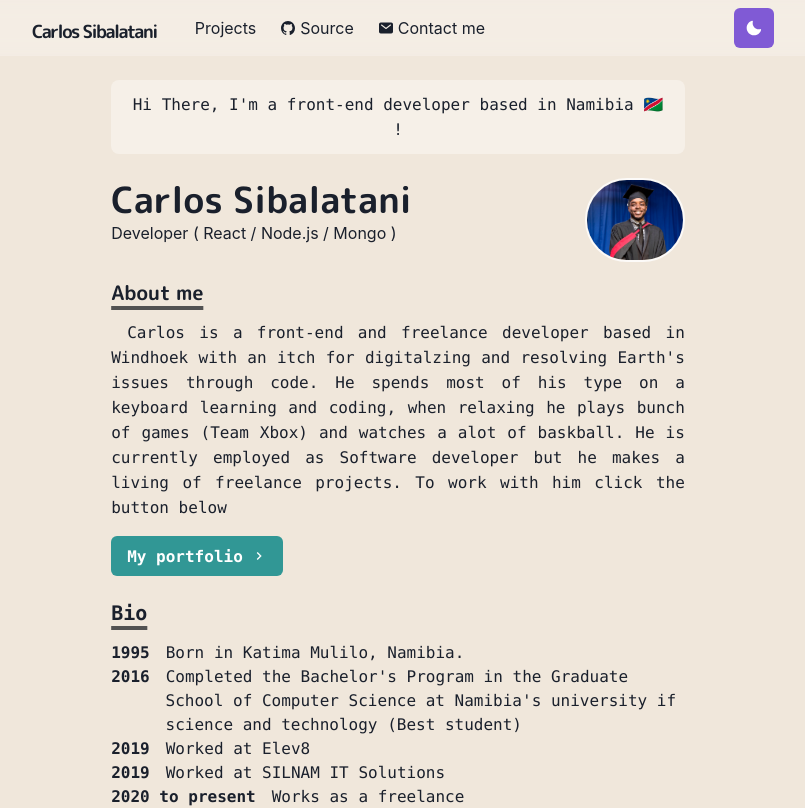
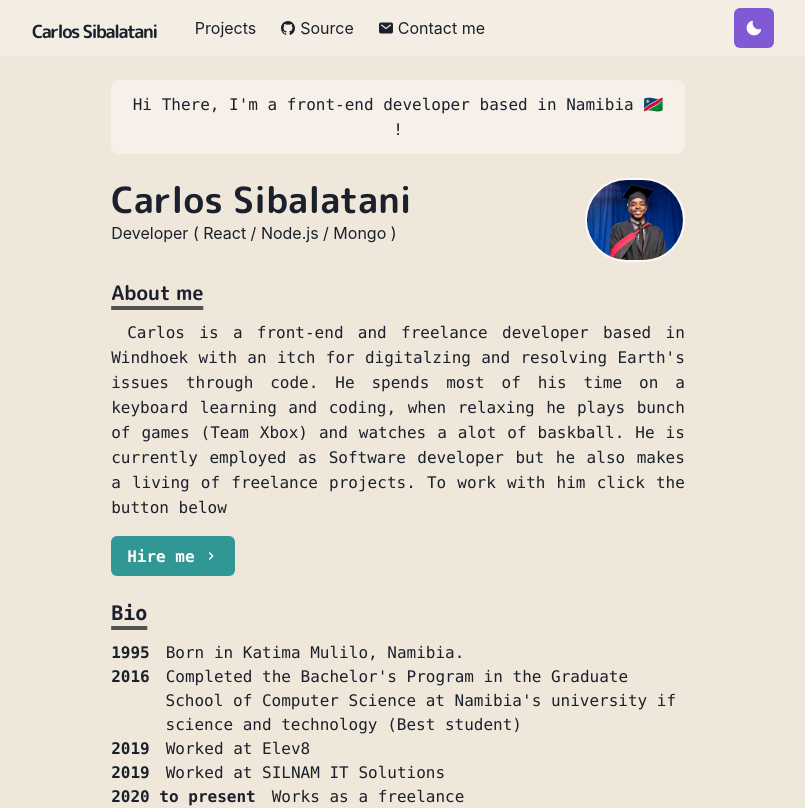
Before and after one commit to FearTheBeard95/curly-happiness, a Next.js app: page / in a window 1280 px wide. Shown: the top 808 px of the page, without its empty margins (242-1047 px from the left). Built offline with nearby package versions, Linux system fonts and the light colour scheme.

Commit message:
Update index.js

```diff
--- a/pages/index.js
+++ b/pages/index.js
@@ -68,17 +68,17 @@ const Home = () => (
           <code>
             Carlos is a front-end and freelance developer based in Windhoek with
             an itch for digitalzing and resolving Earth&apos;s issues through
-            code. He spends most of his type on a keyboard learning and coding,
+            code. He spends most of his time on a keyboard learning and coding,
             when relaxing he plays bunch of games (Team Xbox) and watches a alot
             of baskball. He is currently employed as Software developer but he
-            makes a living of freelance projects. To work with him click the
-            button below{' '}
+            also makes a living of freelance projects. To work with him click
+            the button below{' '}
           </code>
         </Paragraph>
         <Box align='left' my={4}>
-          <NextLink href='/works'>
+          <NextLink href='mailto:sibalatanics@outlook.com'>
             <Button rightIcon={<ChevronRightIcon />} colorScheme='teal'>
-              <code>My portfolio</code>
+              <code>Hire me</code>
             </Button>
           </NextLink>
         </Box>
```
